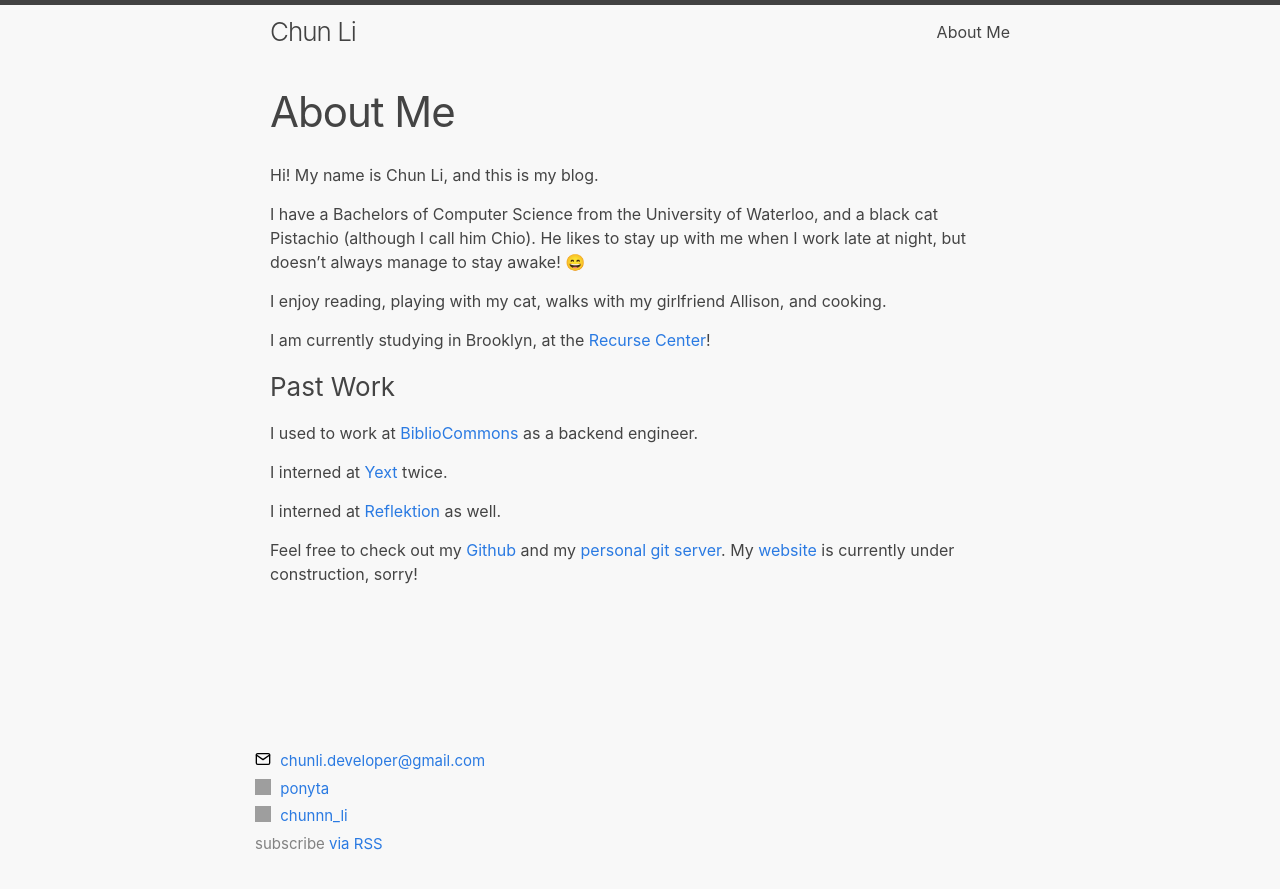
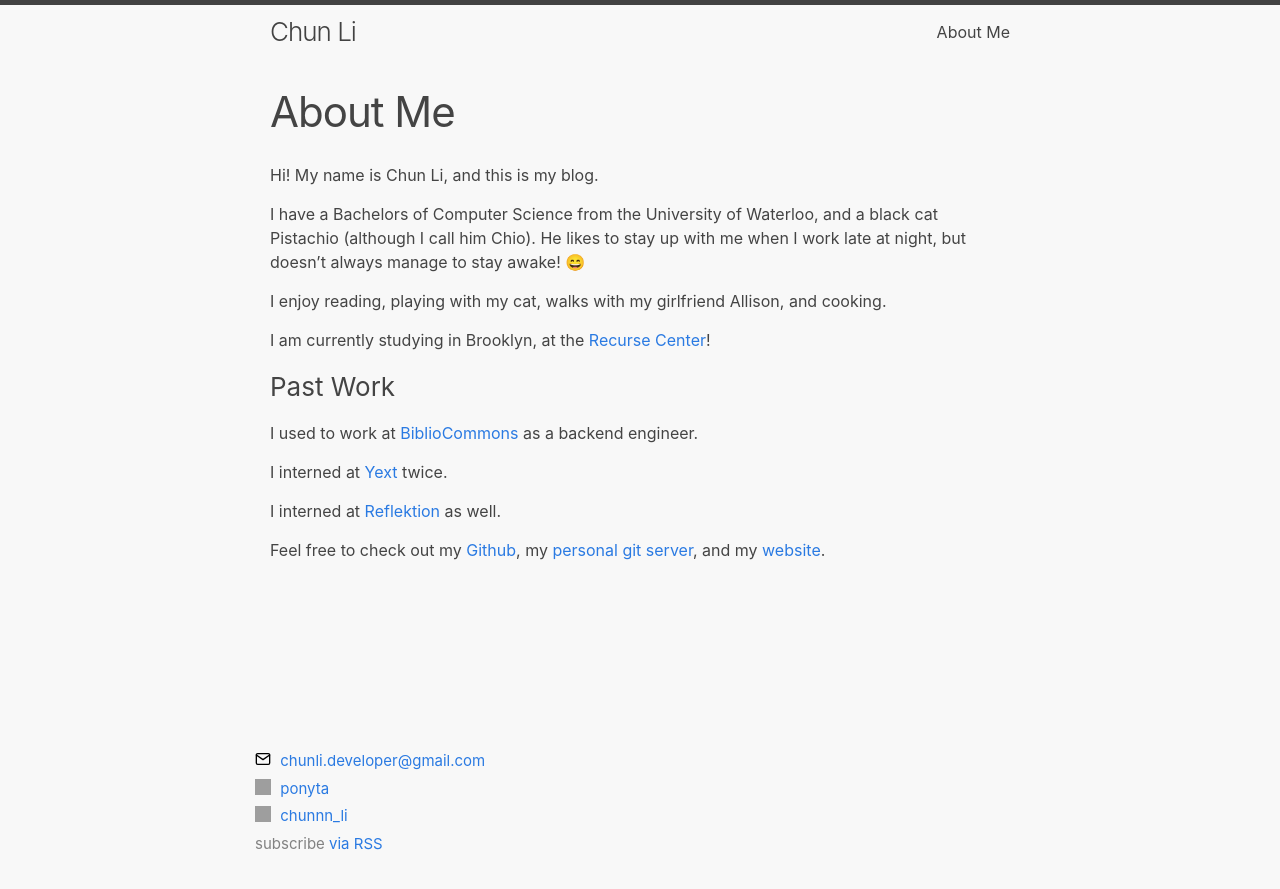
Before and after one commit to ponyta/ponyta.github.io, a Jekyll site: the page built from about.md, in a window 1280 px wide. Shown: the top 889 px of the page. Built offline with Jekyll 4.4.1, drawn with Linux system fonts in a browser that asks for light colours; emoji names are drawn with the system emoji font; grey boxes are pictures that could not be loaded.

Commit message:
Update about page.

```diff
--- a/about.md
+++ b/about.md
@@ -24,6 +24,6 @@ I interned at [Yext](https://www.yext.com) twice.
 
 I interned at [Reflektion](http://www.reflektion.com) as well.
 
-Feel free to check out my [Github](https://www.github.com/ponyta) and my
-[personal git server](https://git.chunli.me). My
-[website](https://chunli.me) is currently under construction, sorry!
+Feel free to check out my [Github](https://www.github.com/ponyta), my
+[personal git server](https://git.chunli.me), and my
+[website](https://chunli.me).
```
